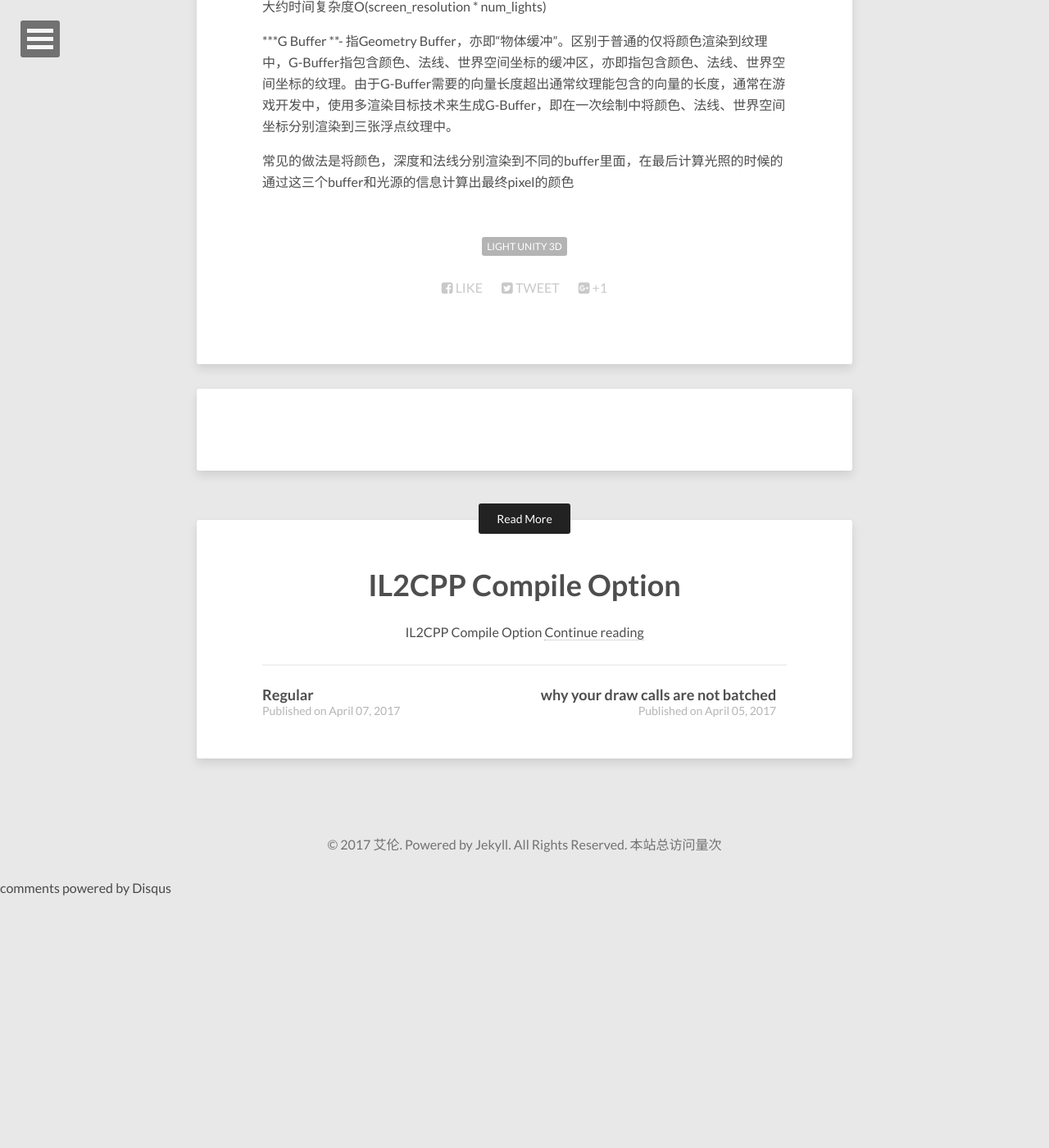
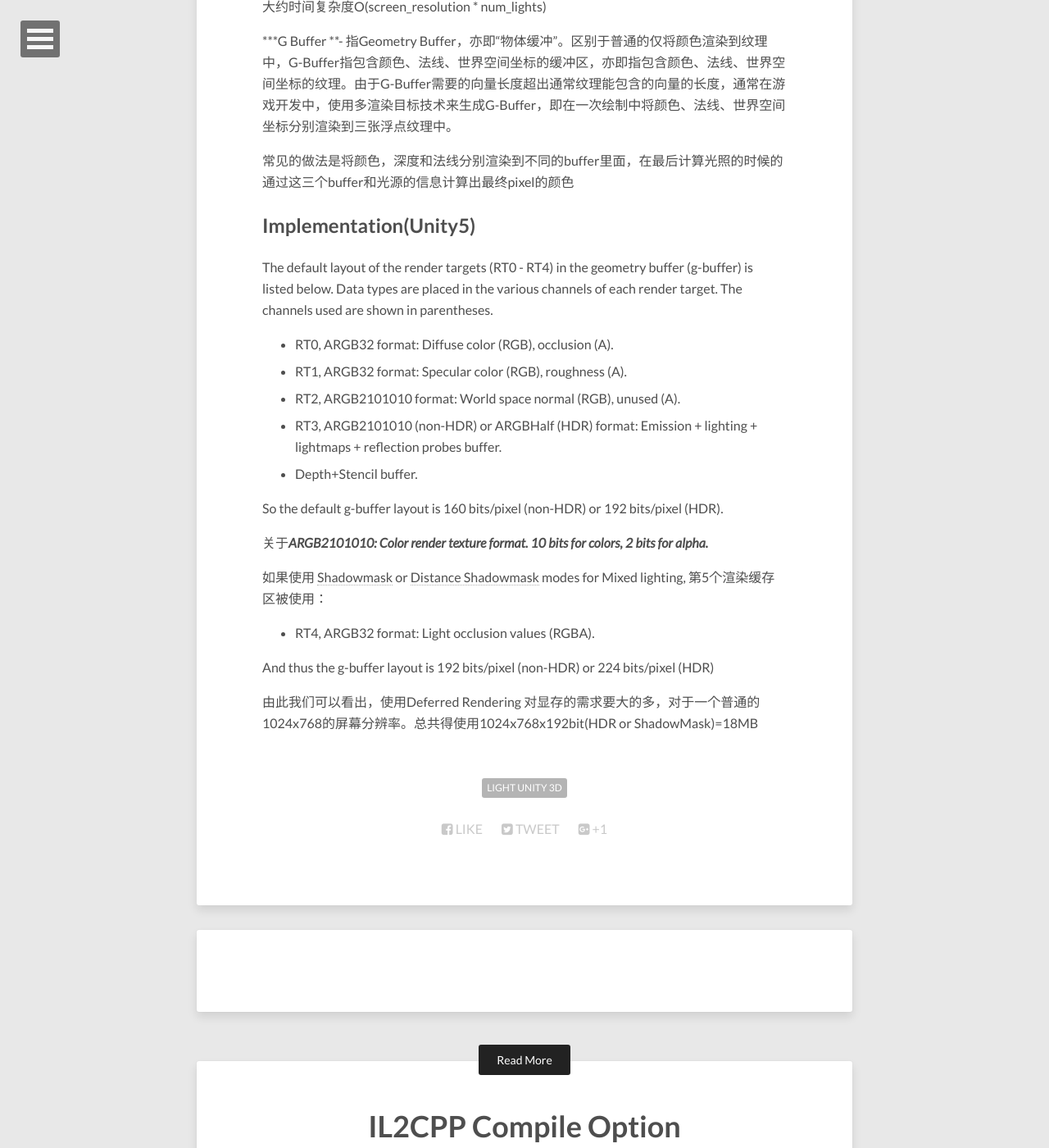
Before and after one commit to AllenSky/AllenSky.github.io, a Jekyll site: the page built from _posts/2017-09-16-UnityLight.markdown, in a window 1280 px wide and 1400 px high, scrolled down 16242 px. Shown: the whole window at 82% size. Built offline with Jekyll 4.4.1, drawn with Linux system fonts in a browser that asks for light colours; nearby versions of some CDN libraries; comment, search, counter and statistics services are not loaded; before the commit the page ends 17334 px from its top, so only the background shows below that; some of the changed text lies outside the part shown.

Commit message:
Finish rendering path introduction

```diff
--- a/_posts/2017-09-16-UnityLight.markdown
+++ b/_posts/2017-09-16-UnityLight.markdown
@@ -275,3 +275,25 @@ Deferred Rendering的最大的优势就是将光源的数目和场景中物体
 **\*G Buffer **- 指Geometry Buffer，亦即“物体缓冲”。区别于普通的仅将颜色渲染到纹理中，G-Buffer指包含颜色、法线、世界空间坐标的缓冲区，亦即指包含颜色、法线、世界空间坐标的纹理。由于G-Buffer需要的向量长度超出通常纹理能包含的向量的长度，通常在游戏开发中，使用多渲染目标技术来生成G-Buffer，即在一次绘制中将颜色、法线、世界空间坐标分别渲染到三张浮点纹理中。
 
 常见的做法是将颜色，深度和法线分别渲染到不同的buffer里面，在最后计算光照的时候的通过这三个buffer和光源的信息计算出最终pixel的颜色
+
+## Implementation(Unity5)
+
+The default layout of the render targets (RT0 - RT4) in the geometry buffer (g-buffer) is listed below. Data types are placed in the various channels of each render target. The channels used are shown in parentheses.
+
+- RT0, ARGB32 format: Diffuse color (RGB), occlusion (A).
+- RT1, ARGB32 format: Specular color (RGB), roughness (A).
+- RT2, ARGB2101010 format: World space normal (RGB), unused (A).
+- RT3, ARGB2101010 (non-HDR) or ARGBHalf (HDR) format: Emission + lighting + lightmaps + reflection probes buffer.
+- Depth+Stencil buffer.
+
+So the default g-buffer layout is 160 bits/pixel (non-HDR) or 192 bits/pixel (HDR).
+
+关于***ARGB2101010: Color render texture format. 10 bits for colors, 2 bits for alpha.***
+
+如果使用 [Shadowmask](https://docs.unity3d.com/Manual/LightMode-Mixed-Shadowmask.html) or [Distance Shadowmask](https://docs.unity3d.com/Manual/LightMode-Mixed-DistanceShadowmask.html) modes for Mixed lighting, 第5个渲染缓存区被使用：
+
+- RT4, ARGB32 format: Light occlusion values (RGBA).
+
+And thus the g-buffer layout is 192 bits/pixel (non-HDR) or 224 bits/pixel (HDR)
+
+由此我们可以看出，使用Deferred Rendering 对显存的需求要大的多，对于一个普通的1024x768的屏幕分辨率。总共得使用1024x768x192bit(HDR or ShadowMask)=18MB
```
